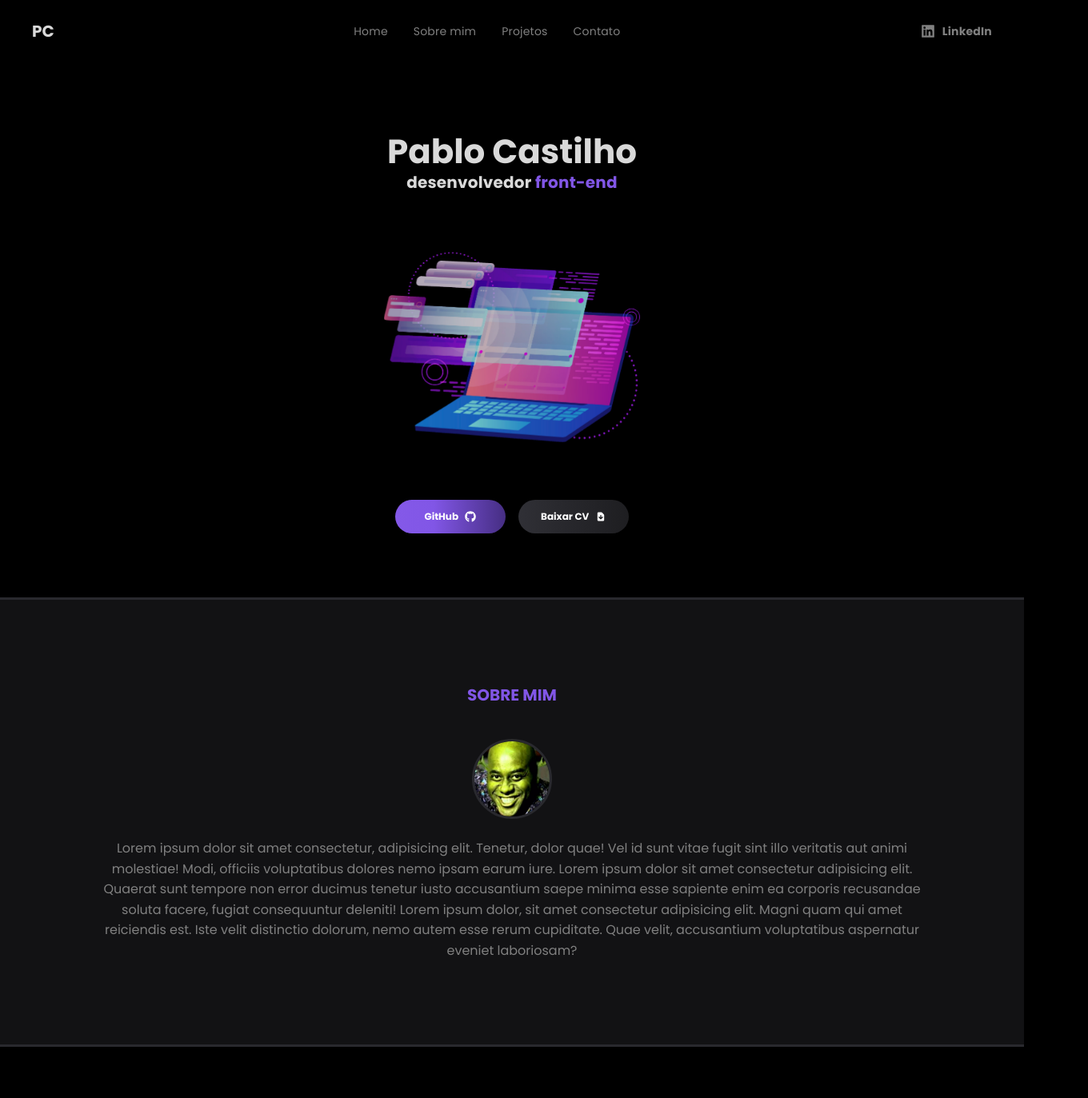
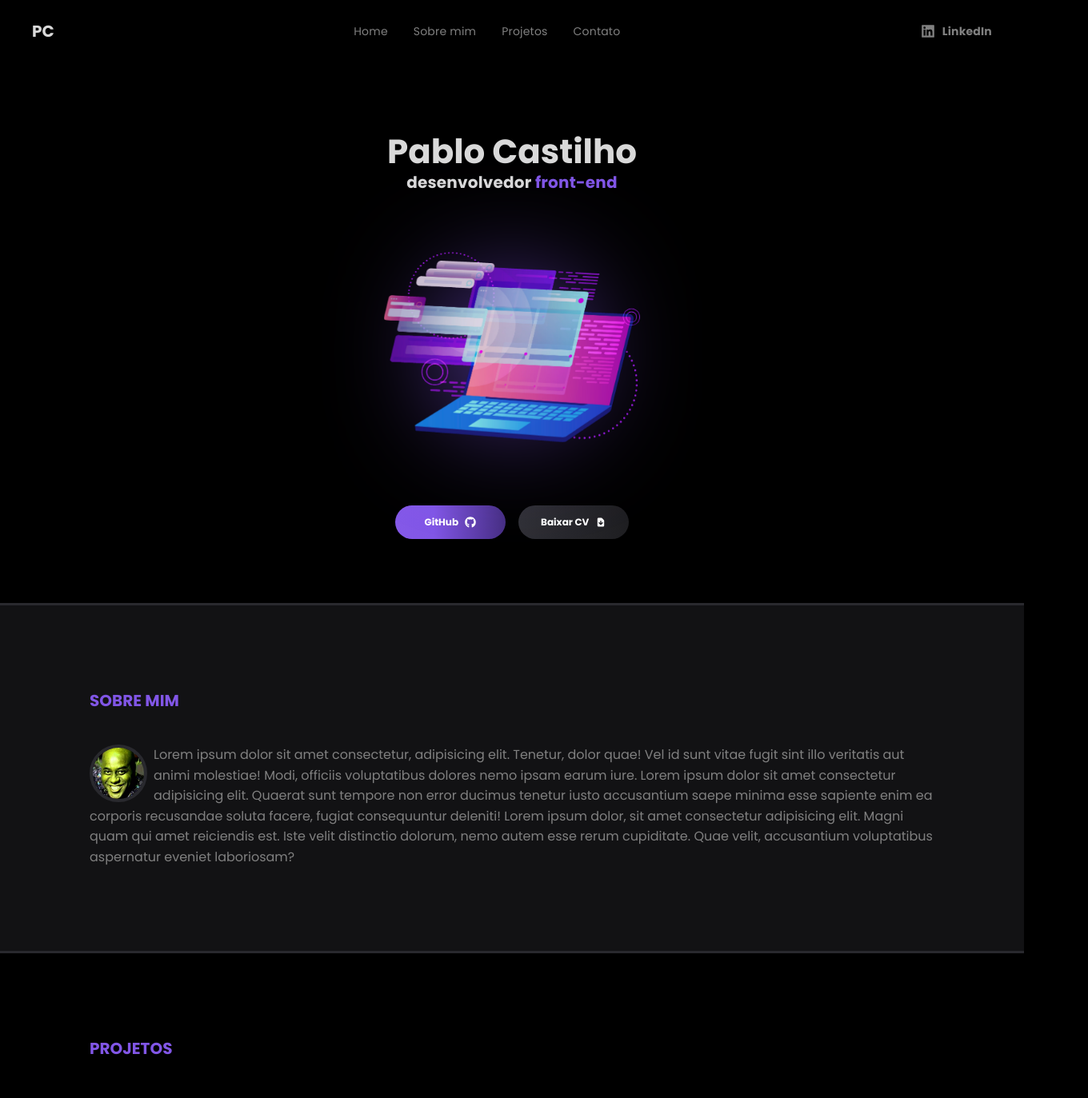
Before and after one commit to pabloccard/my-portfolio, a Next.js app: page / in a window 1280 px wide. Shown: the top 1373 px of the page at 80% size, 1360 px wide, since content can reach past the window. Built offline with nearby package versions, Linux system fonts and the light colour scheme.

Commit message:
style: aligning all content to the left

```diff
--- a/src/components/About/styles.ts
+++ b/src/components/About/styles.ts
@@ -11,30 +11,28 @@ export const Content = styled.section`
   max-width: 1120px;
   padding: 6.5rem 2rem;
 
-  display: flex;
+  /* display: flex; */
   justify-content: space-between;
-  align-items: center;
   flex-direction: column;
 
   h3 {
     color: ${(props) => props.theme.purple};
-    text-align: center;
     font-size: 1.25rem;
     margin-bottom: 2.5rem;
   }
 
   img {
-    width: 100px;
-    height: 100px;
-    margin-bottom: 1.5rem;
+    width: 4.5rem;
+    height: 4.5rem;
+    margin-right: 0.5rem;
 
     border-radius: 50%;
-    border: 3px solid ${(props) => props.theme['gray-500']};
+    border: 4px solid ${(props) => props.theme['gray-500']};
+    float: left;
   }
 
   p {
     color: ${(props) => props.theme['gray-300']};
     line-height: 1.6;
-    text-align: center;
   }
 `
--- a/src/components/Banner/index.tsx
+++ b/src/components/Banner/index.tsx
@@ -15,7 +15,9 @@ export const Banner = () => {
         </strong>
       </S.Content>
 
-      <Image src={laptop} alt="garoto mexendo em um computador" width={320} />
+      <S.Blur>
+        <Image src={laptop} alt="garoto mexendo em um computador" width={320} />
+      </S.Blur>
 
       <S.Actions>
         <S.ActionButton>
--- a/src/components/Banner/styles.ts
+++ b/src/components/Banner/styles.ts
@@ -12,8 +12,28 @@ export const Container = styled.section`
   padding: 5rem 2rem;
 
   img {
-    opacity: 0.8;
+    opacity: 0.9;
     transform: rotateY(180deg);
+  }
+`
+
+export const Blur = styled.div`
+  position: relative;
+  &::before {
+    content: '';
+    position: absolute;
+    top: 50%;
+    left: 50%;
+    transform: translate(-50%, -50%);
+
+    width: 150px;
+    height: 150px;
+
+    border-radius: 50%;
+
+    filter: blur(75px);
+
+    background: ${(props) => props.theme.purple};
   }
 `
 
--- a/src/components/Menu/styles.ts
+++ b/src/components/Menu/styles.ts
@@ -13,6 +13,21 @@ export const Container = styled.div`
 export const MenuButton = styled.button`
   line-height: 0;
   background: none;
+  position: relative;
+
+  &::before {
+    content: '';
+    width: 1rem;
+    height: 1rem;
+    position: absolute;
+    background: ${(props) => props.theme.purple};
+    filter: blur(0.75rem);
+
+    top: 50%;
+    left: 50%;
+    transform: translate(-50%, -50%);
+    z-index: -100;
+  }
 
   svg {
     font-size: 2.2rem;
--- a/src/components/Projects/index.tsx
+++ b/src/components/Projects/index.tsx
@@ -45,9 +45,9 @@ export const Projects = () => {
   const [sliderRef, instanceRef] = useKeenSlider({
     initial: 0,
     slides: {
-      perView: 1.2,
+      perView: 1.4,
       spacing: 16,
-      origin: 'center',
+      // origin: 'center',
     },
     range: {
       align: true,
--- a/src/components/Projects/styles.ts
+++ b/src/components/Projects/styles.ts
@@ -11,7 +11,7 @@ export const Content = styled.section`
   max-width: 1120px;
   padding: 6.5rem 2rem;
   display: flex;
-  align-items: center;
+  align-items: flex-start;
   flex-direction: column;
 
   > h3 {
@@ -30,7 +30,7 @@ export const Content = styled.section`
   p {
     color: ${(props) => props.theme['gray-300']};
     margin-top: 1.5rem;
-    text-align: center;
+    /* text-align: center; */
   }
 `
 
@@ -103,8 +103,8 @@ export const Slider = styled.div`
 export const SliderContainer = styled.div`
   width: 100vw;
   overflow: hidden;
-  /* padding-left: 2rem; */
-  /* margin-left: -2rem; */
+  padding-left: 2rem;
+  margin-left: -2rem;
   /* margin-right: 2rem; */
 
   /* width: calc(100vw - 2rem) !important; */
```
